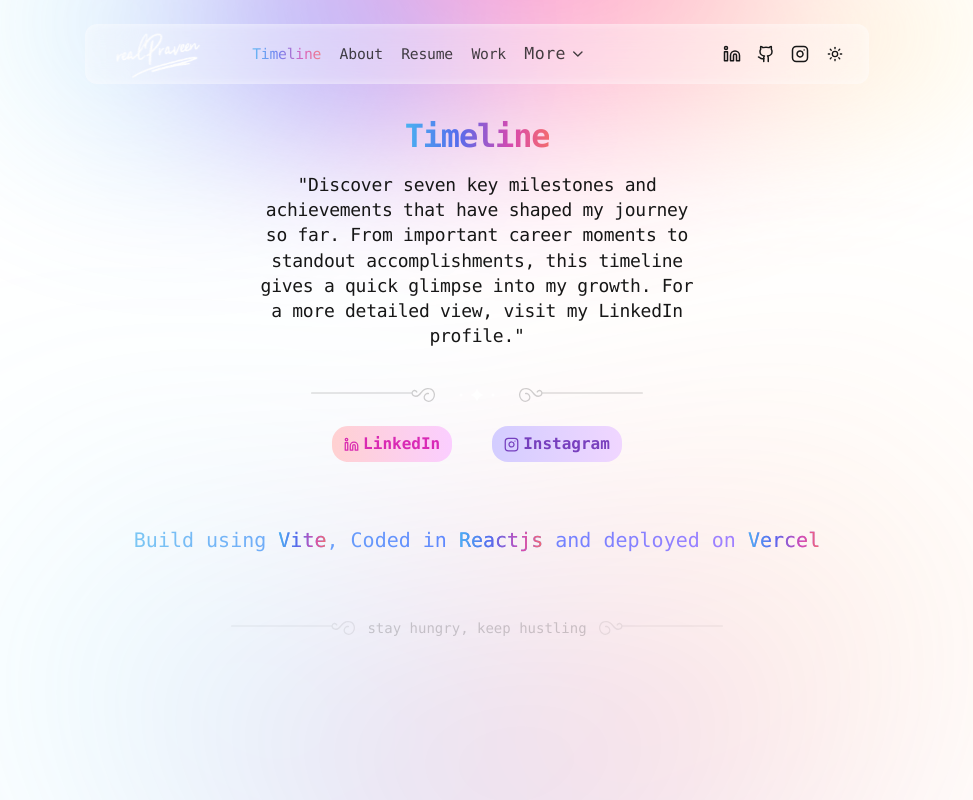
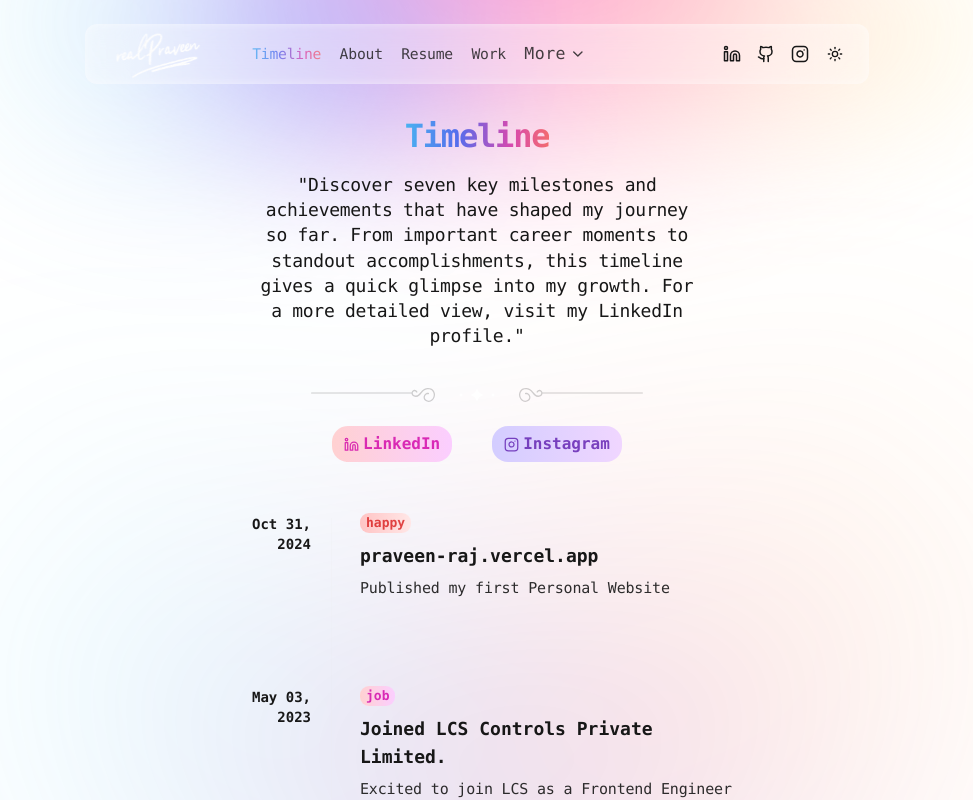
Before and after one commit to praveen-raj-r/praveen-raj-web-app, a React (Vite) app: page /timeline in a window 1280 px wide. Shown: the whole page, without its empty margins (163-1136 px from the left). Built offline with nearby package versions, Linux system fonts and the light colour scheme; a web font is replaced by a local one.

Commit message:
timelines page ui created

```diff
--- /dev/null
+++ b/src/components/app/timeline/timelines-container.tsx
@@ -0,0 +1,56 @@
+interface TimelineItem {
+    href?: string;
+    range: string;
+    label: { text: string; class: string }[];
+    title: string;
+    desc: string;
+  }
+
+  function TimeLinesContainer({ timelines }: { timelines: TimelineItem[] }) {
+    return (
+      <div className="flex flex-col-reverse pt-14">
+        {timelines.map((item, i) => (
+          <TimeLineItem item={item} key={`timeline-${i}`} />
+        ))}
+      </div>
+    );
+  }
+
+  function TimeLineItem({ item }: { item: TimelineItem }) {
+    return (
+      <div className="relative w-full mx-auto my-0 cursor-pointer">
+        <a
+          className="flex px-2 pl-4 sm:justify-center"
+          href={`${item.href ? item.href : "#"}`}
+        >
+          <div className="min-w-[100px] max-w-[100px] mr-5 -mt-1 hidden sm:block">
+            <p className="text-sm font-semibold text-right">{item.range}</p>
+          </div>
+          <div className="w-auto sm:w-[420px] relative pl-4 pb-12 border-l border-[#ecedee26] design-dot">
+            <div className="relative">
+              <div className="flex flex-col p-3 -translate-y-5 design-hover-before">
+                <p className="pb-3 text-sm font-semibold text-left sm:hidden ">
+                  {item.range}
+                </p>
+                <div>
+                  {item.label.map((i, j) => (
+                    <div
+                      key={`label-${j}`}
+                      className={`relative inline-grid text-[13px] font-bold leading-[18px] px-1.5 py-px rounded-[9px] mr-1.5 ${i.class}`}
+                    >
+                      {i.text}
+                    </div>
+                  ))}
+                </div>
+                <h3 className="mx-0 my-2 text-lg font-[900]">{item.title}</h3>
+                <p className="text-[15px] leading-[140%] tracking-[-0.18px] mb-3 opacity-90">
+                  {item.desc}
+                </p>
+              </div>
+            </div>
+          </div>
+        </a>
+      </div>
+    );
+  }
+  export default TimeLinesContainer;
--- /dev/null
+++ b/src/data/timelines.tsx
@@ -0,0 +1,102 @@
+export const timelines = [
+    {
+      range: "2012",
+      label: [
+        {
+          text: "first",
+          class: "green",
+        },
+      ],
+      title: "Hello World!",
+      desc: "First time I started using computer",
+      img: "",
+    },
+    {
+      range: "May 31, 2016",
+      label: [
+        {
+          text: "education",
+          class: "yellow",
+        },
+        {
+          text: "SSLC",
+          class: "green",
+        },
+      ],
+      title: "SSLC",
+      desc: "Studied @ Swami Vivekananda Maticulation Hr. Sec. School and Secured 91%",
+      img: "",
+    },
+    {
+      range: "May 15, 2018",
+      label: [
+        {
+          text: "education",
+          class: "yellow",
+        },
+        {
+          text: "HSC",
+          class: "green",
+        },
+      ],
+      title: "HSC",
+      desc: "Studied @ Swami Vivekananda Maticulation Hr. Sec. School and Secured 60.75%",
+      img: "",
+    },
+    {
+      range: "Aug 31, 2018",
+      label: [
+        {
+          text: "education",
+          class: "green",
+        },
+        {
+          text: "starting",
+          class: "purple",
+        },
+      ],
+      title: "B.E. Electrical And Electronics Engineering",
+      desc: "Excited to join Meenakshi College of Engineering for undergraduate degree",
+      img: "",
+    },
+    {
+      range: "Sep 31, 2022",
+      label: [
+        {
+          text: "education",
+          class: "green",
+        },
+        {
+          text: "graduation",
+          class: "yellow",
+        },
+      ],
+      title: "B.E. Electrical And Electronics Engineering",
+      desc: "Graduated from Meenakshi College of Engineering, achieving a CGPA of 8.16.",
+      img: "",
+    },
+    {
+      range: "May 03, 2023",
+      label: [
+        {
+          text: "job",
+          class: "orange",
+        },
+      ],
+      title: "Joined LCS Controls Private Limited.",
+      desc: "Excited to join LCS as a Frontend Engineer",
+      img: "",
+    },
+    {
+      range: "Oct 31, 2024",
+      label: [
+        {
+          text: "happy",
+          class: "red",
+        },
+      ],
+      title: "praveen-raj.vercel.app",
+      desc: "Published my first Personal Website",
+      img: "",
+    },
+  ];
--- a/src/pages/timeline.tsx
+++ b/src/pages/timeline.tsx
@@ -1,4 +1,6 @@
 import AllPageDescription from "@/components/app/all-page-description";
+import TimeLinesContainer from "@/components/app/timeline/timelines-container";
+import { timelines } from "@/data/timelines";
 import { instagramUrl, linkedUrl } from "@/lib/constants";
 import { Instagram, Linkedin } from "lucide-react";
 import { JSX } from "react";
@@ -34,9 +36,11 @@ const Timeline = () => {
           <SocialLinks item={item} key={`social-links-${i}`} />
         ))}
       </div>
+      <TimeLinesContainer timelines={timelines} />
     </div>
   );
 };
+
 interface SocialLinkItem {
   icon: JSX.Element;
   label: string;
```
